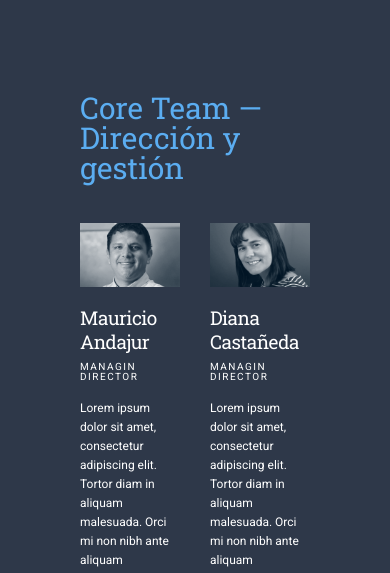
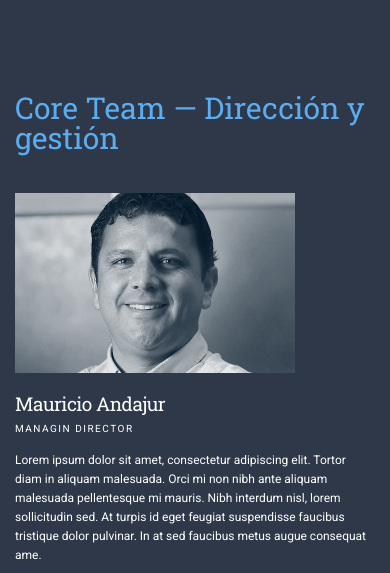
Before and after one commit to gmanriqe/Liquid-nosotros, a plain HTML site: page index.html in a window 390 px wide. Shown: the part 703-1276 px from the top of the page. Drawn offline with Linux system fonts and the light colour scheme.

Commit message:
Modificando clases de bootstrap para responsive

```diff
--- a/index.html
+++ b/index.html
@@ -52,10 +52,10 @@
     <section class="direction-gestion padding-big">
         <div class="container">
             <div class="row">
-                <div class="offset-2 col-8">
+                <div class="offset-lg-2 col-lg-8 col-sm-12">
                     <h2 class="title-not-phase">Core Team — Dirección y gestión</h2>
                     <div class="row">
-                        <div class="col-6">
+                        <div class="col-lg-6 col-sm-12">
                             <div class="card-form-1">
                                 <figure>
                                     <img src="img/mauricio-andujar.png" alt="mauricio-andajur">
@@ -76,7 +76,7 @@
                                 </ul>
                             </div>
                         </div>
-                        <div class="col-6">
+                        <div class="col-lg-6 col-sm-12">
                             <div class="card-form-1">
                                 <figure>
                                     <img src="img/diana-castañeda.png" alt="diana-castañeda">
```
